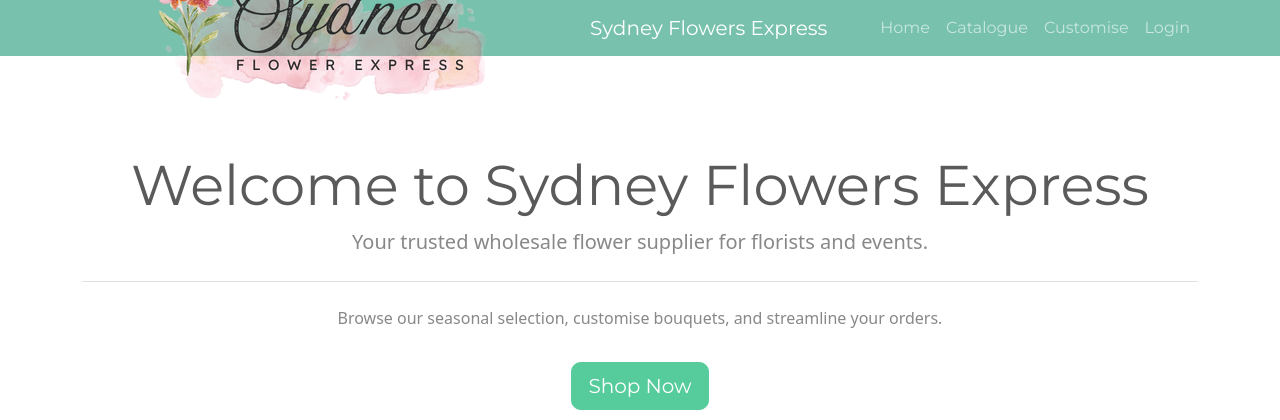
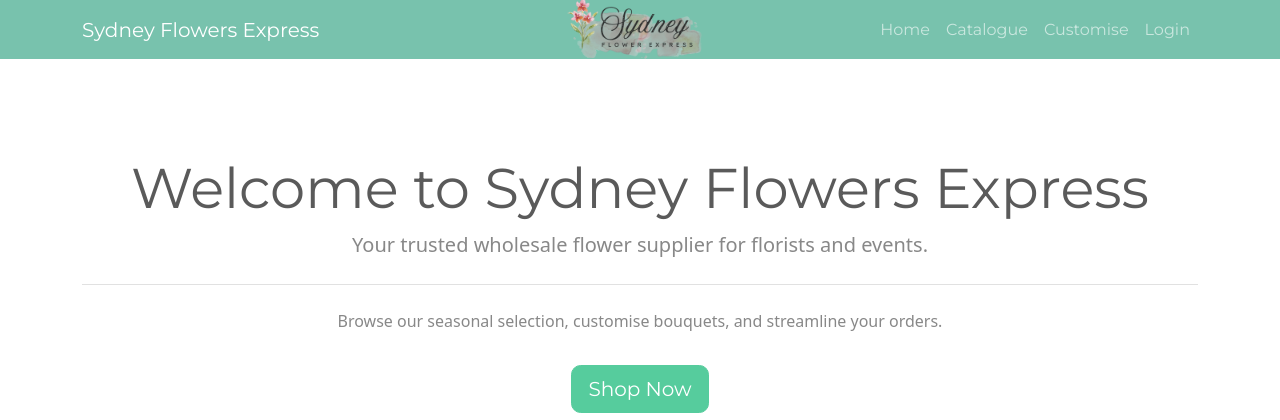
Before and after one commit to belatedbanana/sydney-flowers-express2, a Flask app: page / in a window 1280 px wide. Shown: the top 420 px of the page. Run offline with Flask 3, Linux system fonts and the light colour scheme; some libraries are stand-ins or nearby versions.

Commit message:
Fix logo path and resize logo in navbar for better display
- Correct logo image path to remove duplicate 'static/' folder in url_for

```diff
--- a/static/css/custom.css
+++ b/static/css/custom.css
@@ -1,19 +1,19 @@
-/* Fix navbar height and vertical alignment */
+/* Make navbar slimmer */
 .navbar {
-  padding-top: 0.3rem;       /* less vertical padding */
-  padding-bottom: 0.3rem;
-  height: 56px;              /* typical Bootstrap navbar height */
+  padding-top: 0.6rem;
+  padding-bottom: 0.6rem;
 }
 
-/* Align brand container */
-.navbar-brand {
-  display: flex;
-  align-items: center;       /* vertical center */
-  height: 100%;              /* full navbar height */
+/* Logo size */
+.logo-img {
+  height: 80px;
+  width: auto;
 }
 
-/* Logo image size */
-.logo-img {
-  height: 40px;              /* smaller logo to keep navbar slim */
-  width: auto;
+.list-group-item {
+  cursor: pointer;
 }
+
+.list-group-item:hover {
+  background-color: #e9f5ec;
+}
--- a/templates/base.html
+++ b/templates/base.html
@@ -6,39 +6,39 @@
     <meta name="viewport" content="width=device-width, initial-scale=1">
     <!-- Bootswatch Minty Theme -->
     <link rel="stylesheet" href="https://cdn.jsdelivr.net/npm/bootswatch@5.3.3/dist/minty/bootstrap.min.css">
-    <link href="css/custom.css" rel="stylesheet" />
-
+    <link href="static/css/custom.css" rel="stylesheet" />
 </head>
 <body>
 
     <!-- ✅ NAVBAR -->
     <nav class="navbar navbar-expand-lg navbar-dark bg-primary">
-        <div class="container">
-            <a class="navbar-brand d-flex align-items-center" href="/">
-                <img src="{{ url_for('static', filename='images/logo.png') }}" alt="Logo" class="me-2">
-                Sydney Flowers Express
-            </a>
+        <div class="container position-relative w-100">
 
+            <!-- 🅰️ Brand text on the left -->
+            <a class="navbar-brand" href="/">Sydney Flowers Express</a>
+
+            <!-- 🅱️ Centered logo -->
+            <div class="position-absolute top-50 start-50 translate-middle">
+                <a href="/">
+                    <img src="{{ url_for('static', filename='images/logo.png') }}" alt="Logo" class="logo-img">
+
+                </a>
+            </div>
+
+            <!-- 🅾️ Right-side nav links -->
             <button class="navbar-toggler" type="button" data-bs-toggle="collapse" data-bs-target="#navbarNav">
                 <span class="navbar-toggler-icon"></span>
             </button>
 
-            <div class="collapse navbar-collapse" id="navbarNav">
-                <ul class="navbar-nav ms-auto">
-                    <li class="nav-item">
-                        <a class="nav-link" href="/">Home</a>
-                    </li>
-                    <li class="nav-item">
-                        <a class="nav-link" href="#">Catalogue</a>
-                    </li>
-                    <li class="nav-item">
-                        <a class="nav-link" href="#">Customise</a>
-                    </li>
-                    <li class="nav-item">
-                        <a class="nav-link" href="#">Login</a>
-                    </li>
+            <div class="collapse navbar-collapse justify-content-end" id="navbarNav">
+                <ul class="navbar-nav">
+                    <li class="nav-item"><a class="nav-link" href="/">Home</a></li>
+                    <li class="nav-item"><a class="nav-link" href="/catalogue">Catalogue</a></li>
+                    <li class="nav-item"><a class="nav-link" href="#">Customise</a></li>
+                    <li class="nav-item"><a class="nav-link" href="#">Login</a></li>
                 </ul>
             </div>
+
         </div>
     </nav>
 
```
